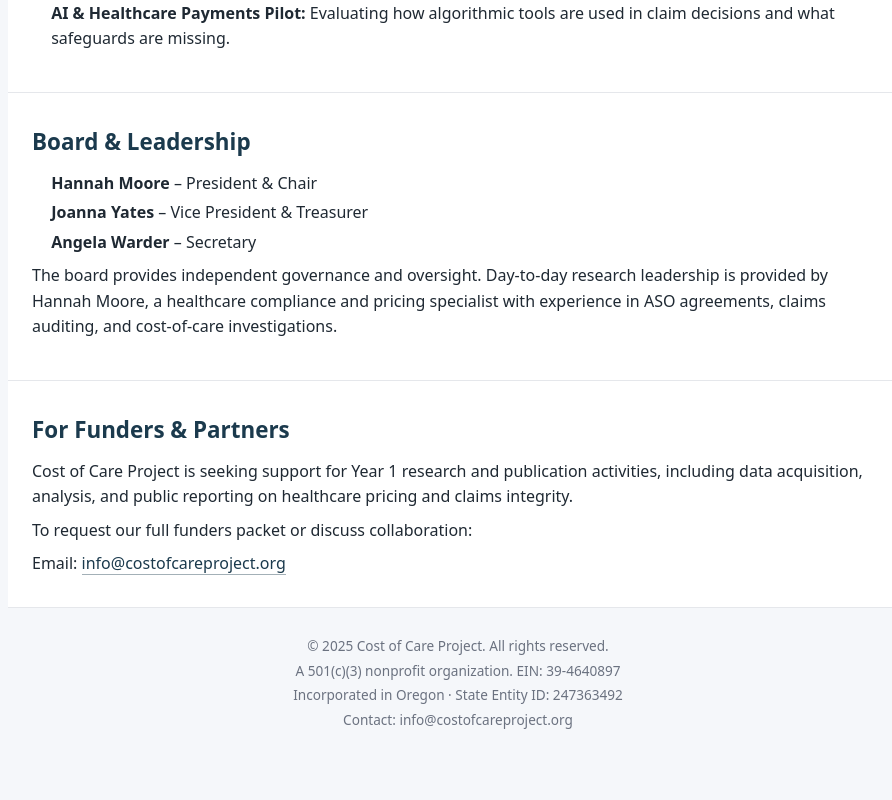
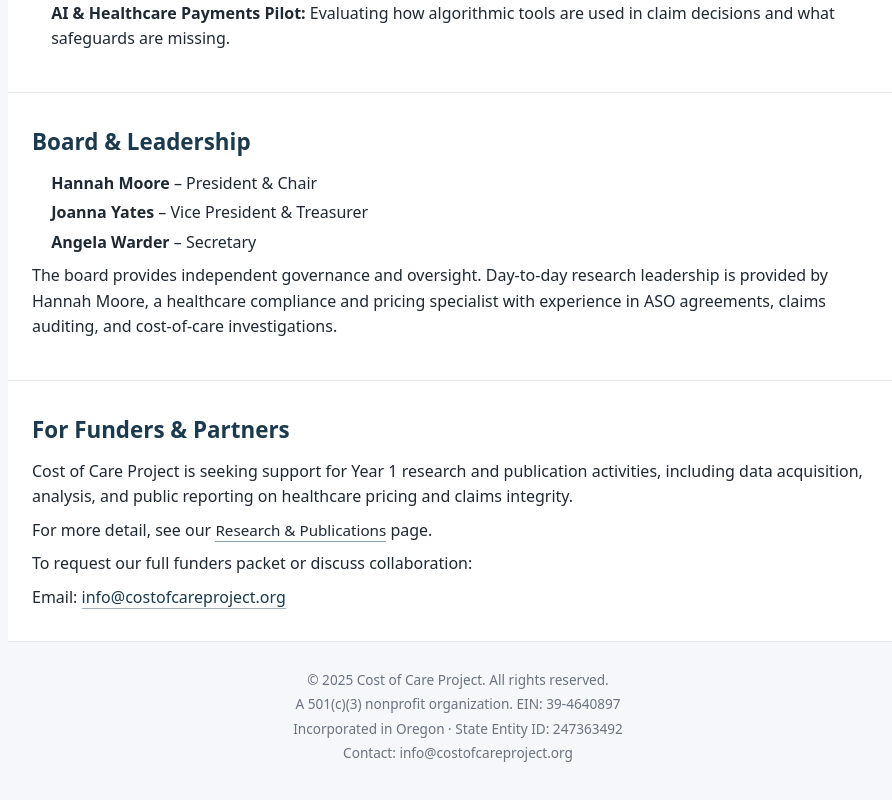
Before and after one commit to RedThreadGrp/nextjs-boilerplate, a Next.js app: page / in a window 1280 px wide. Shown: the part 1008-1808 px from the top of the page, without its empty margins (182-1074 px from the left). Before the commit the page ends 1774 px from the top, so only its background shows below. Built offline with nearby package versions, Linux system fonts and the light colour scheme.

Commit message:
Add link to Research & Publications page

```diff
--- a/app/page.tsx
+++ b/app/page.tsx
@@ -102,6 +102,13 @@ export default function HomePage() {
           public reporting on healthcare pricing and claims integrity.
         </p>
         <p className="section-body">
+            For more detail, see our{" "}
+          <a href="/research" className="btn-link">
+          Research & Publications
+    </a>{" "}
+  page.
+        </p>
+        <p className="section-body">
           To request our full funders packet or discuss collaboration:
         </p>
         <p className="contact">
```
